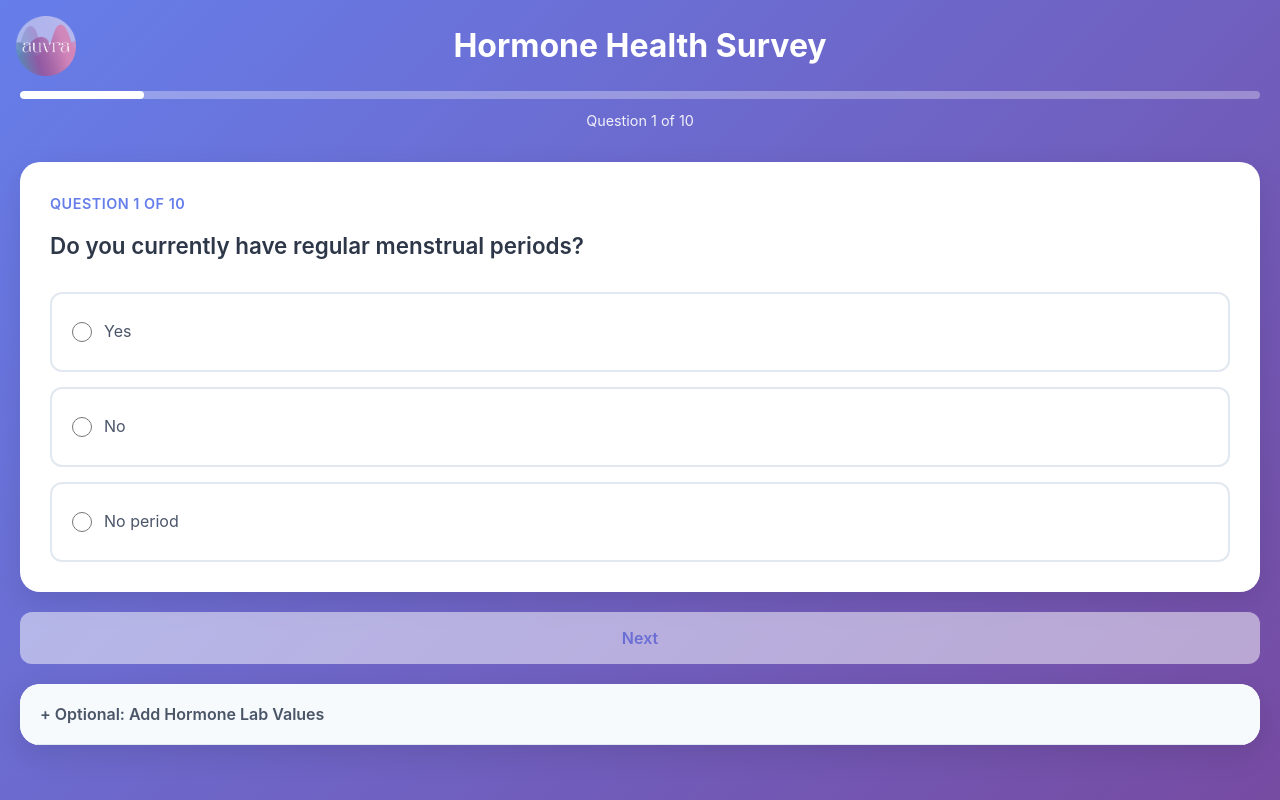
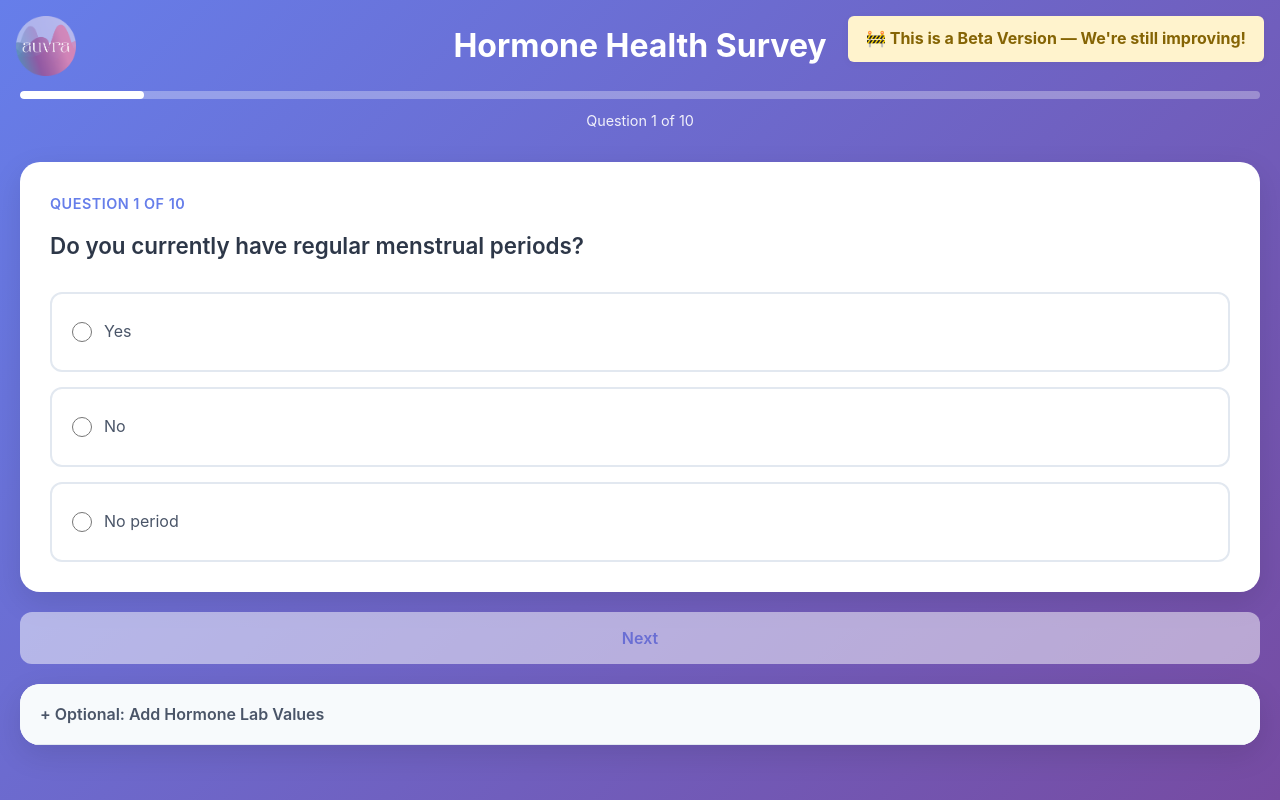
Before and after one commit to nikitabansal01/Rootcause, a React (Create React App) app: page /survey in a window 1280 px wide. Built offline with nearby package versions, Linux system fonts and the light colour scheme.

Commit message:
feat: add beta version banner to top right corner of Survey page

```diff
--- a/src/pages/Survey.tsx
+++ b/src/pages/Survey.tsx
@@ -77,7 +77,7 @@ const Survey: React.FC = () => {
     },
     {
       id: 'q6_mood',
-      question: 'How do your hormones affect your mood?',
+      question: 'What shifts have you observed in your mood a week before your periods?',
       type: 'radio',
       options: ['No change', 'Irritable', 'Sad/depressed', 'Rage/anger']
     },
@@ -352,6 +352,9 @@ const Survey: React.FC = () => {
 
   return (
     <div className={styles.container}>
+      <div style={{ position: 'absolute', top: 16, right: 16, background: '#fff3cd', color: '#856404', padding: '10px 18px', borderRadius: '6px', fontWeight: 'bold', fontSize: '1em', zIndex: 1000, boxShadow: '0 2px 8px rgba(0,0,0,0.04)' }}>
+        🚧 This is a Beta Version — We're still improving!
+      </div>
       <div className={styles.header}>
         <h1 className={styles.title}>Hormone Health Survey</h1>
         <div className={styles.progressBar}>
```
